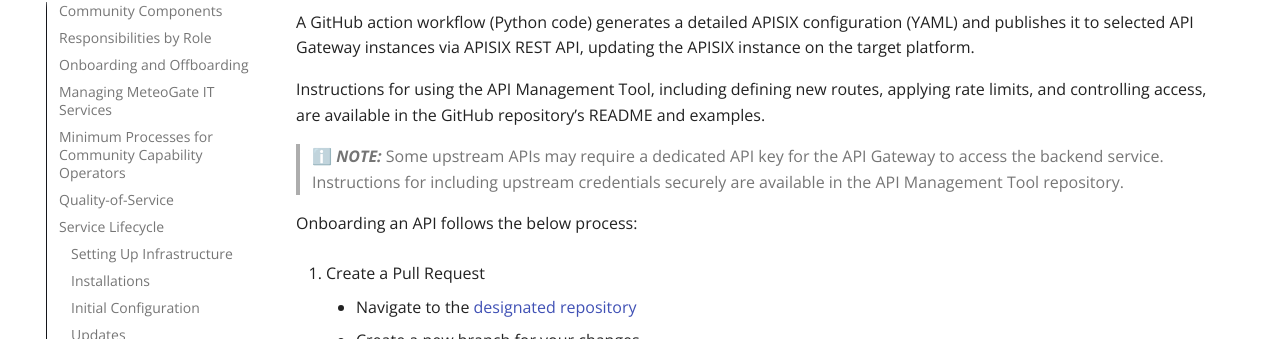
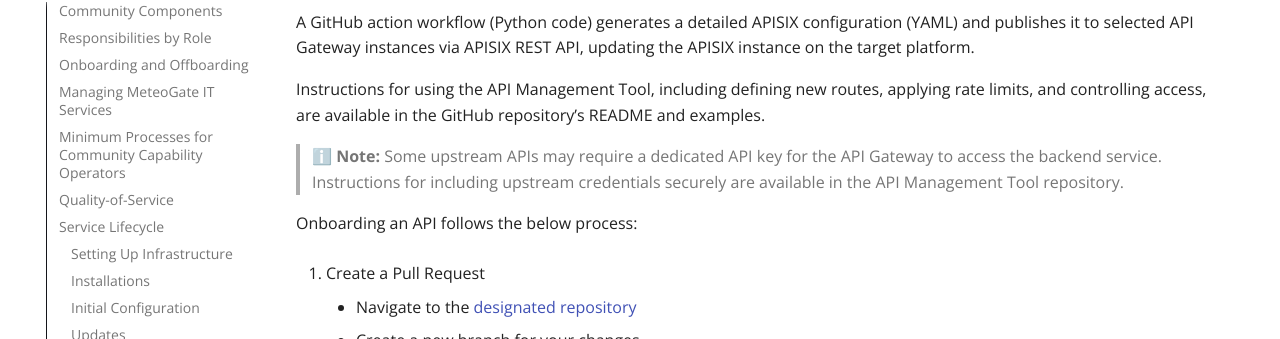
Before and after one commit to EUMETNET/meteogate-documentation, an MkDocs documentation site: the page built from docs/4-operating-and-maintaining-community-components.md, in a window 1280 px wide and 900 px high, scrolled down 10387 px. Shown: the part 115-454 px from the top of the window. Built offline with MkDocs 1.6.1 and Material for MkDocs 9.7.7, drawn with Linux system fonts in a browser that asks for light colours; comment, search, counter and statistics services are not loaded.

```diff
--- a/docs/4-operating-and-maintaining-community-components.md
+++ b/docs/4-operating-and-maintaining-community-components.md
@@ -334,7 +334,7 @@ A GitHub action workflow (Python code) generates a detailed APISIX configuration
 
 Instructions for using the API Management Tool, including defining new routes, applying rate limits, and controlling access, are available in the GitHub repository’s README and examples.
 
-> ℹ️ **_NOTE:_** Some upstream APIs may require a dedicated API key for the API Gateway to access the backend service. Instructions for including upstream credentials securely are available in the API Management Tool repository.
+> ℹ️ **Note:** Some upstream APIs may require a dedicated API key for the API Gateway to access the backend service. Instructions for including upstream credentials securely are available in the API Management Tool repository.
 
 Onboarding an API follows the below process:
 
```
